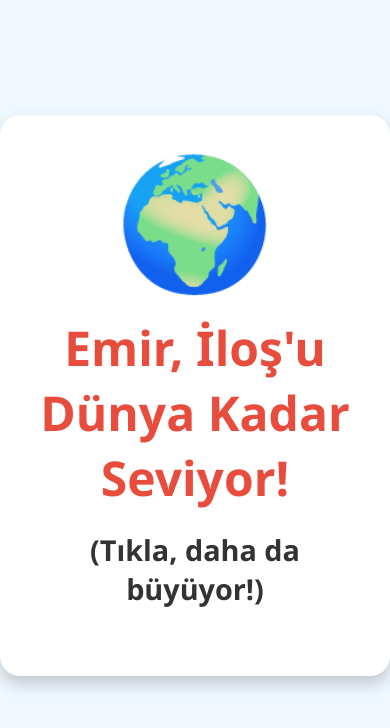
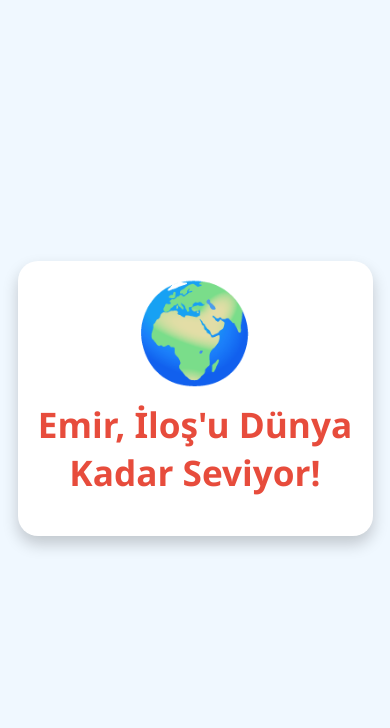
Before and after one commit to emirbsyc/emirilos, a plain HTML site: page dunya.html in a window 390 px wide. Drawn offline with Linux system fonts and the light colour scheme.

Commit message:
Update dunya.html

```diff
--- a/dunya.html
+++ b/dunya.html
@@ -5,7 +5,6 @@
     <meta name="viewport" content="width=device-width, initial-scale=1.0">
     <title>Emir, İloş'u Dünya Kadar Seviyor</title>
     <style>
-        /* CSS kodu ay.html ile aynı */
         body {
             font-family: 'Segoe UI', Tahoma, Geneva, Verdana, sans-serif;
             display: flex;
@@ -16,6 +15,8 @@
             margin: 0;
             background-color: #f0f8ff;
             color: #333;
+            padding: 20px;
+            box-sizing: border-box;
         }
         .container {
             cursor: pointer;
@@ -27,6 +28,8 @@
             transition: transform 0.3s ease-in-out;
             text-decoration: none;
             color: inherit;
+            max-width: 90%;
+            width: 500px;
         }
         .container:hover {
             transform: scale(1.05);
@@ -35,15 +38,12 @@
             color: #e74c3c;
             font-size: 3em;
             margin-bottom: 20px;
+            word-break: break-word;
         }
         .emoji {
             font-size: 8em;
             line-height: 1;
-        }
-        p {
-            font-size: 1.8em;
-            font-weight: bold;
-            margin-top: 10px;
+            margin-bottom: 10px;
         }
         .message {
             color: #ff0000;
@@ -51,9 +51,25 @@
             margin-top: 20px;
             opacity: 0;
             transition: opacity 0.5s ease-in-out;
+            text-align: center;
         }
         .message.show {
             opacity: 1;
+        }
+        /* Mobil Cihazlar İçin Medya Sorgusu */
+        @media (max-width: 600px) {
+            .container {
+                padding: 20px;
+            }
+            h1 {
+                font-size: 2.2em;
+            }
+            .emoji {
+                font-size: 6em;
+            }
+            .message {
+                font-size: 1.2em;
+            }
         }
     </style>
 </head>
@@ -61,7 +77,6 @@
     <div class="container" onclick="showErrorMessage('gunes.html')">
         <span class="emoji">🌍</span>
         <h1>Emir, İloş'u Dünya Kadar Seviyor!</h1>
-        <p>(Tıkla, daha da büyüyor!)</p>
     </div>
     <div id="errorMessage" class="message">Yanlış! Ama yaklaştın...</div>
 
```
